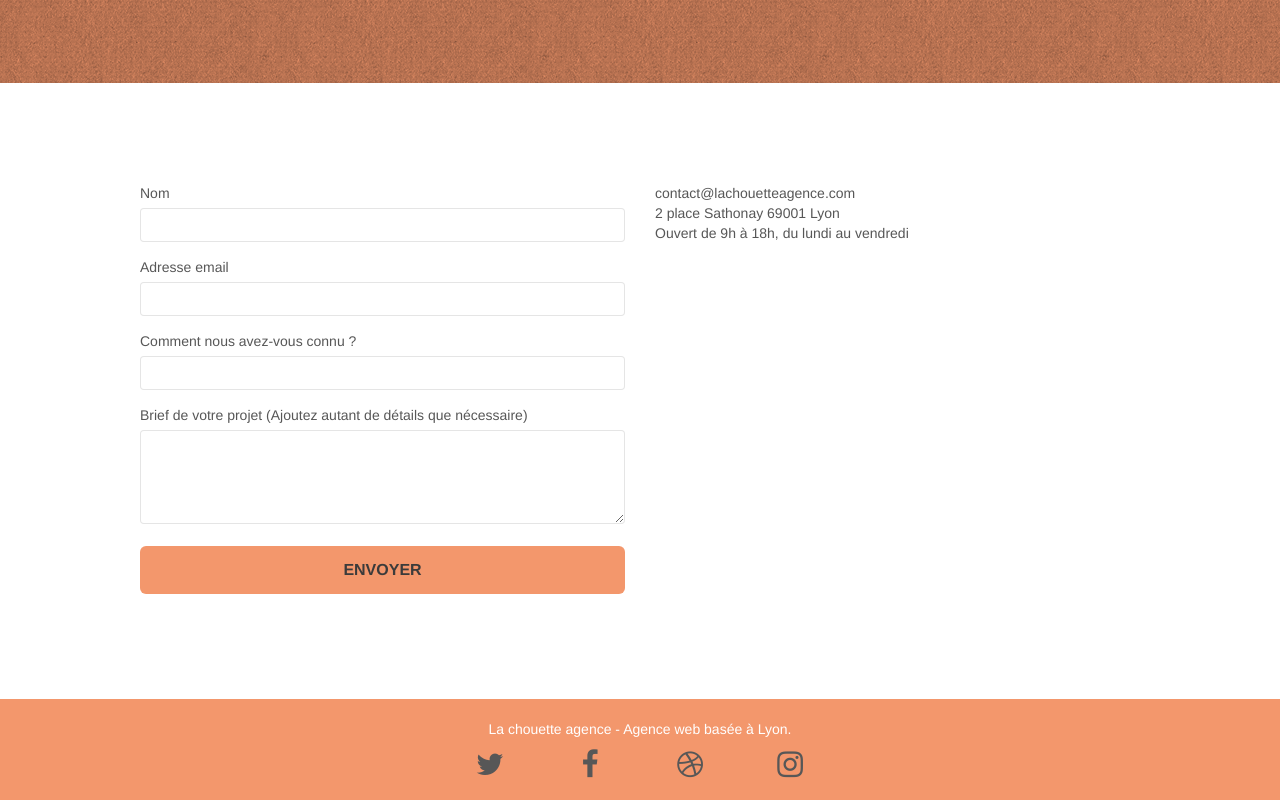
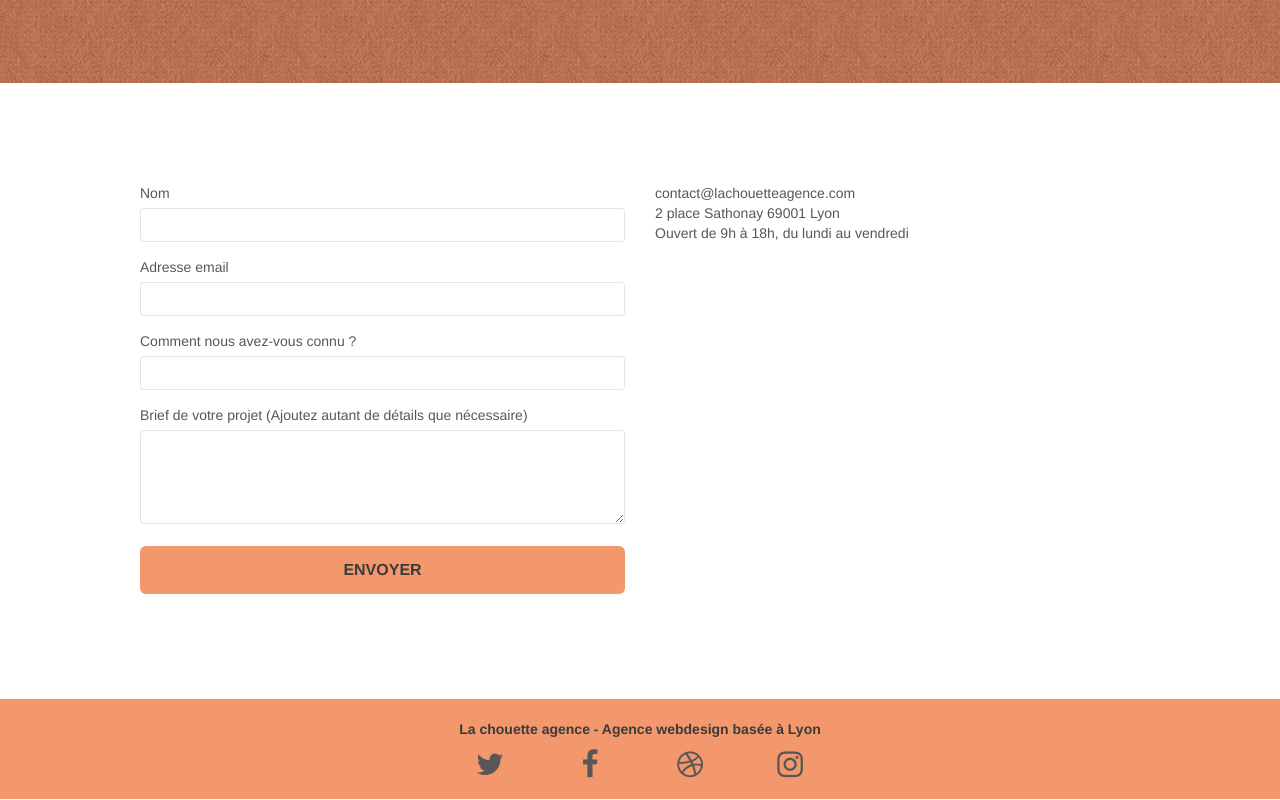
Before and after one commit to Saboodev/SabrinaDeSantis_4_141021, a plain HTML site: page contact.html in a window 1280 px wide. Shown: the part 321-1121 px from the top of the page. Drawn offline with Linux system fonts and the light colour scheme.

```diff
--- a/contact.html
+++ b/contact.html
@@ -124,8 +124,8 @@
 			<div class="container bloc-sm">
 				<div class="row">
 					<div class="col-sm-12">
-						<p class="text-center white">
-							La chouette agence - Agence web basée à Lyon.<br>
+						<p class="text_footer">
+							La chouette agence - Agence webdesign basée à Lyon
 						</p>
 						<div class="row row-no-gutters social">
 							<div class="col-sm-3">
--- a/style.css
+++ b/style.css
@@ -695,7 +695,10 @@ p {
 
 .social {
     max-width: 400px;
-    margin: auto auto auto auto;
+    margin: auto;
+    display: flex;
+    justify-content: space-around;
+    flex-direction: row;
 }
 
 h2 {
```
Also changed, not shown: index.html (+7 -7 lines).
